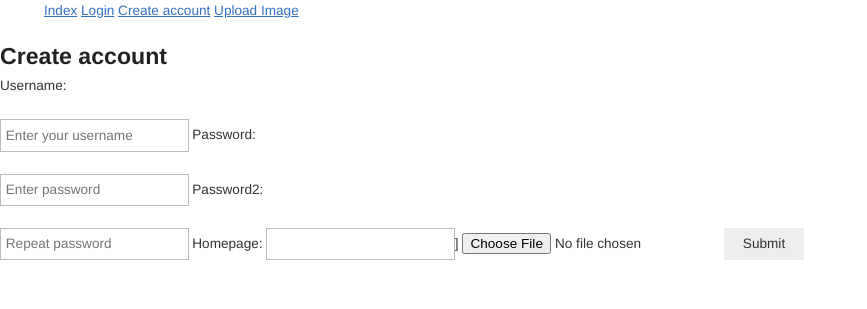
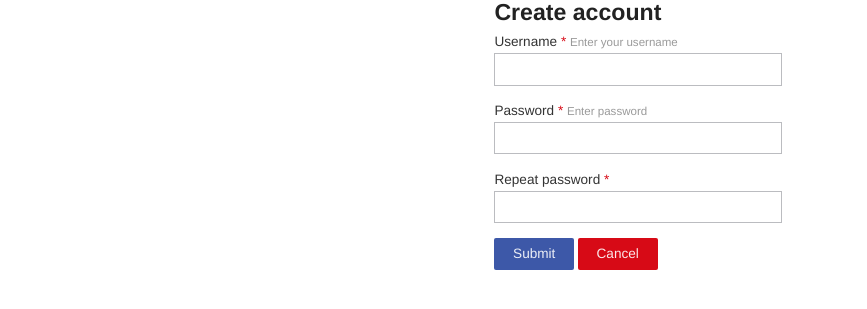
Before and after one commit to exaroth/sunflower, a Django app: page /account_create/ in a window 1280 px wide. Shown: the top 309 px of the page, without its empty margins (0-867 px from the left). Run offline with Django 3.2, Linux system fonts and the light colour scheme; parts of the project's set-up code (start-up, migrations or seed data) failed here and were passed over.

Commit message:
Reworked forms, created partials forlder for templates

```diff
--- a/core/cbviews.py
+++ b/core/cbviews.py
@@ -22,7 +22,8 @@ from django.views.generic import(
 from .models import Image, UserProfile
 from .forms import (
     UserCreateForm, UserProfileForm,
-    ImageAddForm, CategoryForm
+    ImageAddForm, CategoryForm,
+    CustomLoginForm
 )
 
 
@@ -58,38 +59,29 @@ class CreateAccountView(CreateView):
 
         self.object = None
         form = UserCreateForm
-        extended_form = UserProfileForm
-        return self.render_to_response(self.get_context_data(form=form,
-                                                             extended_form=extended_form))
+        return self.render_to_response(self.get_context_data(form=form))
 
     def post(self, request, *args, **kwargs):
-
         self.object = None
         form = UserCreateForm(request.POST)
-        extended_form = UserProfileForm(request.POST, request.FILES)
+        if(form.is_valid()):
+            return self.form_valid(form)
+        else:
+            return self.form_invalid(form)
 
-        if(form.is_valid() and extended_form.is_valid()):
-            return self.form_valid(form, extended_form)
-        else:
-            return self.form_invalid(form, extended_form)
-
-    def form_valid(self, form, extended_form):
+    def form_valid(self, form):
         username = form.cleaned_data["username"]
         password = form.cleaned_data["password"]
         user = form.save(commit=True)
-        user_profile = extended_form.save(commit=False)
-        user_profile.user = user
-        user_profile.save()
 
         authenticated = authenticate(username=username, password=password)
         login(self.request, authenticated)
         return HttpResponseRedirect(reverse("index"))
 
-    def form_invalid(self, form, extended_form):
+    def form_invalid(self, form):
 
         return self.render_to_response(self.get_context_data(
             form=form,
-            extended_form = extended_form
         ))
 
 class AccountInfoView(DetailView):
@@ -127,7 +119,7 @@ class AccountInfoView(DetailView):
 
 class LoginScreenView(FormView):
 
-    form_class = AuthenticationForm
+    form_class = CustomLoginForm
     template_name = "auth/login_screen.html"
 
     def form_valid(self, form):
--- a/core/forms.py
+++ b/core/forms.py
@@ -1,6 +1,6 @@
 from django import forms
 from django.contrib.auth.models import User
-from django.contrib.auth.forms import UserCreationForm
+from django.contrib.auth.forms import UserCreationForm, AuthenticationForm
 import re
 
 from .models import Image, UserProfile, Category
@@ -33,8 +33,16 @@ class UserProfileForm(forms.ModelForm):
 
 class UserCreateForm(forms.ModelForm):
 
+    def __init__(self, *args, **kwargs):
+        super(UserCreateForm, self).__init__(*args, **kwargs)
+        for field_name, field in self.fields.items():
+            field.widget.attrs["class"] = "width-100"
+
+    password = forms.CharField(
+         widget=forms.PasswordInput()
+    )
     password2 = forms.CharField(
-        widget=forms.PasswordInput({"placeholder": "Repeat password"})
+        widget=forms.PasswordInput()
     )
 
     def clean_username(self):
@@ -67,11 +75,6 @@ class UserCreateForm(forms.ModelForm):
     class Meta:
         model = User
         fields = ("username", "password", "password2")
-        widgets = {
-            "username": forms.TextInput({"class": "my class",
-                                         "placeholder": "Enter your username"}),
-            "password": forms.PasswordInput({"placeholder": "Enter password"}),
-        }
 
 
 class ImageAddForm(forms.ModelForm):
@@ -94,6 +97,16 @@ class ImageAddForm(forms.ModelForm):
         model = Image
         fields = ("title", "description", "img")
 
+class CustomLoginForm(AuthenticationForm):
+    def __init__(self, *args, **kwargs):
+        super(CustomLoginForm, self).__init__(*args, **kwargs)
+        for field_name, field in self.fields.items():
+            field.widget.attrs["class"] = "width-100"
+            if field_name == "username":
+                field.help_text = "Enter your username"
+            elif field_name == "password":
+                field.help_text = "Enter password"
+
 class CategoryForm(forms.ModelForm):
 
     class Meta:
--- /dev/null
+++ b/static/css/styles.css
@@ -0,0 +1,3 @@
+.nav-item {
+	display: inline-block;
+}
--- a/sunflower/settings.py
+++ b/sunflower/settings.py
@@ -93,7 +93,6 @@ TEMPLATE_CONTEXT_PROCESSORS  = settings.TEMPLATE_CONTEXT_PROCESSORS
 TEMPLATE_CONTEXT_PROCESSORS += (
     "core.context_processors.additional_info",
 )
-print TEMPLATE_CONTEXT_PROCESSORS
 
 
 # Static files (CSS, JavaScript, Images)
--- a/templates/auth/account_create.html
+++ b/templates/auth/account_create.html
@@ -8,30 +8,53 @@
 
 {% block content %}
 <!-- Create account view  -->
+<div id="create-account-form" class="unit-25 unit-centered">
 
-	<form action="" method="post" enctype="multipart/form-data">
+	<form action="" method="post" enctype="multipart/form-data" class="forms">
 		{% csrf_token %}
 		{{ form.errors }}
 		<h2>Create account</h2>
-		<label for="username">{{ form.username.label_tag }}</label>
-		<p>{{ form.username.errors }}</p>
-		{{ form.username }}
+		<label for="username">
+			Username <span class="req">*</span>
+			<span class="forms-desc">Enter your username</span>
+			{% if form.username.errors %}
+			<br />
+			{% for error in form.username.errors %}
+			<span class="error">{{ error }}</span>
+			{% endfor %}
+			{% endif %}
+			{{ form.username }}
+		</label>
 
-		<label for="password">{{ form.password.label_tag }}</label>
-		<p>{{ form.password.errors }}</p>
-		{{ form.password }}
+		<label for="password">
+			Password <span class="req">*</span>
+			<span class="forms-desc">Enter password</span>
+			{% if form.password.errors %}
+			<br />
+			{% for error in form.password.errors %}
+			<span class="error">{{ error }}</span>
+			{% endfor %}
+			{% endif %}
+			{{ form.password }}
+		</label>
 
-		<label for="password2">{{ form.password2.label_tag }}</label>
-		<p>{{ form.password2.errors }}</p>
-		{{ form.password2 }}
+		<label for="password2">
+			Repeat password <span class="req">*</span>
+			{% if form.password2.errors %}
+			<br />
+			{% for error in form.password2.errors %}
+			<span class="error">{{ error }}</span>
+			{% endfor %}
+			{% endif %}
+			{{ form.password2 }}
+		</label>
 
-		<label for="homepage">{{ extended_form.homepage.label_tag }}</label>
-		{{ extended_form.homepage }}]
-		<label for="avatar">{{ extended_form.portrairatavctag }}</label>
-		{{ extended_form.avatar }}
+		<button type="submit" class="btn btn-blue">Submit</button>
+		<input type="button" value="Cancel" class="btn btn-red" onClick="javascript:history.go(-1)"/>
+	</form>
 
-		<button type="submit">Submit</button>
-	</form>
+</div>
+
 
 
 {% endblock %}
--- a/templates/base.html
+++ b/templates/base.html
@@ -3,35 +3,40 @@
 <html lang="en">
 	<head>
 		<meta charset="UTF-8">
-		<!-- Change to custom title  -->
+		<meta charset="utf-8">
+		<meta http-equiv="X-UA-Compatible" content="IE=edge">
+		<meta name="description" content="A front-end template that helps you build fast, modern mobile web apps.">
+		<meta name="viewport" content="width=device-width, initial-scale=1">
 		<title>
 			{% block title %}
 			{{ SITE_NAME }}
 			{% endblock %}
 		</title>
-		{% block css_files %}
+		<meta name="mobile-web-app-capable" content="yes">
+		<link rel="icon" sizes="196x196" href="images/touch/chrome-touch-icon-196x196.png">
+		<meta name="apple-mobile-web-app-capable" content="yes">
+		<meta name="apple-mobile-web-app-status-bar-style" content="black">
+		<meta name="apple-mobile-web-app-title" content="Web Starter Kit">
+
+		<meta name="msapplication-TileImage" content="images/touch/ms-touch-icon-144x144-precomposed.png">
+		<meta name="msapplication-TileColor" content="#3372DF">
+
+		<!-- SEO: If your mobile URL is different from the desktop URL, add a canonical link to the desktop page https://developers.google.com/webmasters/smartphone-sites/feature-phones -->
+		<!--
+		<link rel="canonical" href="http://www.example.com/">
+		-->
+
+		<!-- build:css styles/components/main.min.css -->
+
 		<link rel="stylesheet" href="{% static 'css/kube.min.css' %}" media="all">
-		{% endblock %}
-
-
+		<link rel="stylesheet" href="{% static 'css/style.css' %}" media="all">
 
 	</head>
 	<body>
+		<div id="main-wrapper" class="units-row">
 
 		{% block header %}
 		<!-- Header content here  -->
-		<ul>
-			<a href="{% url 'index' %}">Index</a>
-			{% if user.is_authenticated %}
-			<a href="{% url 'logout' %}">Logout</a>
-			<a href="{% url 'account_info' username=user.username %}">Account</a>
-			{% else %}
-			<a href="{% url 'login' %}">Login</a>
-			<a href="{% url 'account_create' %}">Create account</a>
-			{% endif %}
-			<a href="{% url 'image_upload' %}">Upload Image</a>
-
-		</ul>
 		{% endblock %}
 
 		{% block content %}
@@ -46,6 +51,9 @@
 		<!-- Javascript files -->
 		{% endblock %}
 
+		</div>
+
+
 
 	</body>
 </html>
```
Also changed, not shown: templates/auth/login_screen.html (+19 -4 lines), templates/index.html (+10 -1 lines), templates/partials/navbar.html (added, +29 -0 lines).
